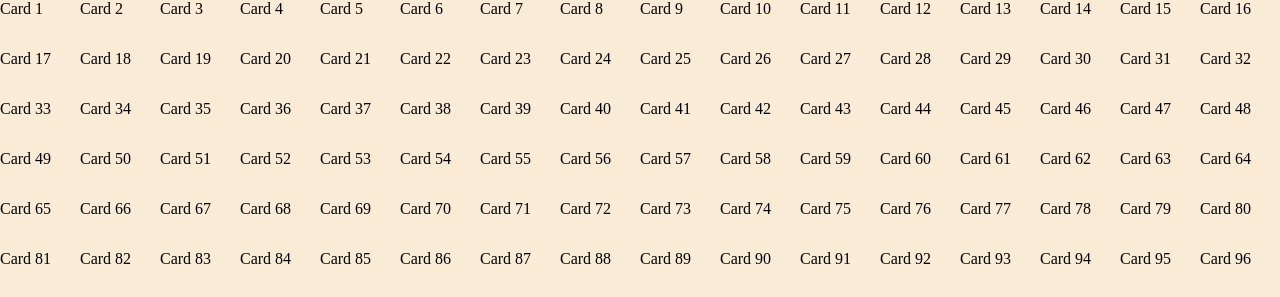
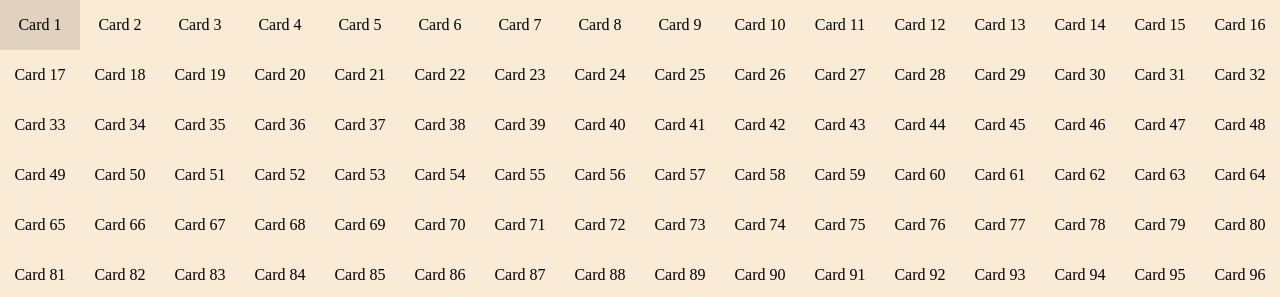
Before and after one commit to tengimoiduoc/top-etch-a-sketch-project, a plain HTML site: page index.html in a window 1280 px wide. Shown: the top 297 px of the page. Drawn offline with Linux system fonts and the light colour scheme.

Commit message:
add hover efect to change the coler of grid divs

```diff
--- a/style.css
+++ b/style.css
@@ -12,6 +12,13 @@
 }
 
 .grid-card {
-  background-color: antiquewhite;
+  background-color: #faebd7;
   flex: 0 1 calc(100% / 16);
+  display: flex;
+  justify-content: center;
+  align-items: center;
 }
+
+.grid-card:hover {
+  background-color: #e0d2bf;
+}
```
